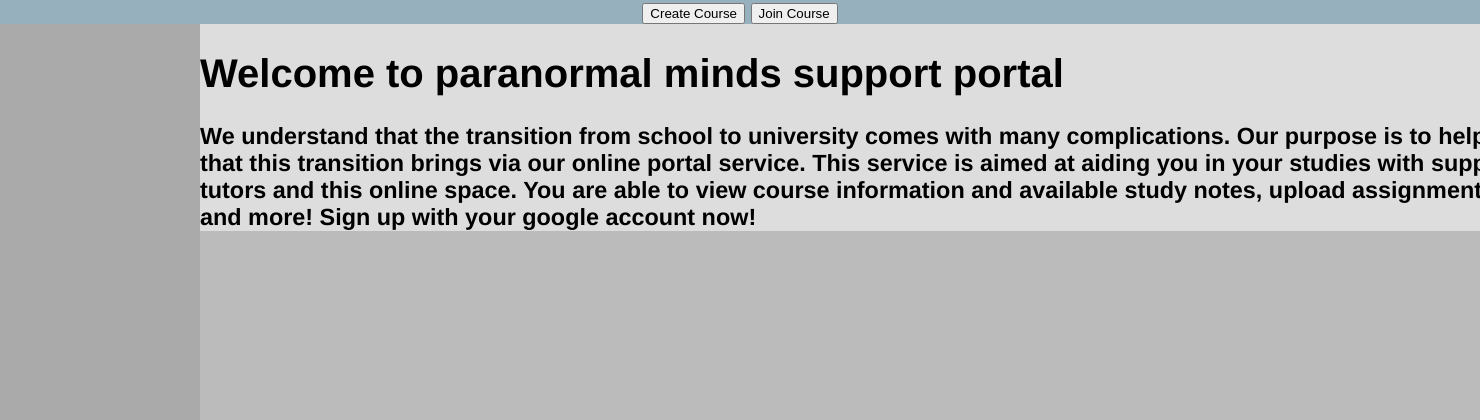
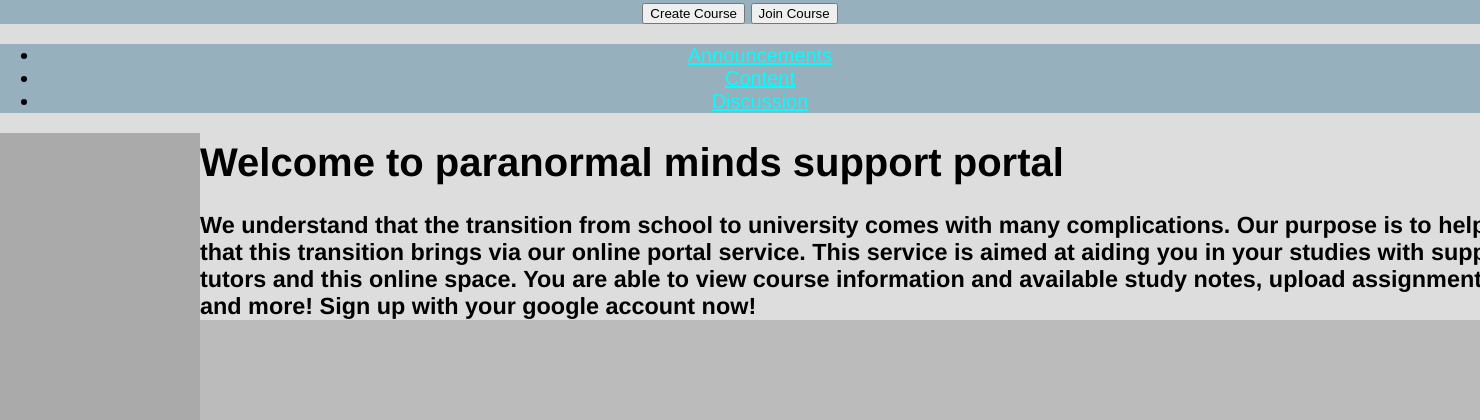
Before and after one commit to Geimaj/paranormal-minds, a Python web app: template templates/home/home.html in a window 1480 px wide; the page is wider, and only the part inside the window is pictured. Shown: the top 420 px of that part. Run offline with Jinja, Linux system fonts and the light colour scheme; the template is opened without the code that fills it, so the values that code supplies are empty.

Commit message:
add second nav

```diff
--- a/templates/home/home.html
+++ b/templates/home/home.html
@@ -12,4 +12,6 @@
     and available study notes, upload assignments, ask questions and more! Sign up with your google account now!
 </h3>
 
+
+
 {% endblock %}
--- a/templates/layout.html
+++ b/templates/layout.html
@@ -20,6 +20,16 @@
 
 </nav>
 
+<nav id="nav2">
+
+        <ul>
+                <li><a href="/announcements.html">Announcements</a></li>
+                <li><a href="/content.html">Content</a></li>
+                <li><a href="/discussion.html">Discussion</a></li>
+        </ul>
+
+</nav>
+
 
 <div class="sidebar">
 
```
Also changed, not shown: package-lock.json.
